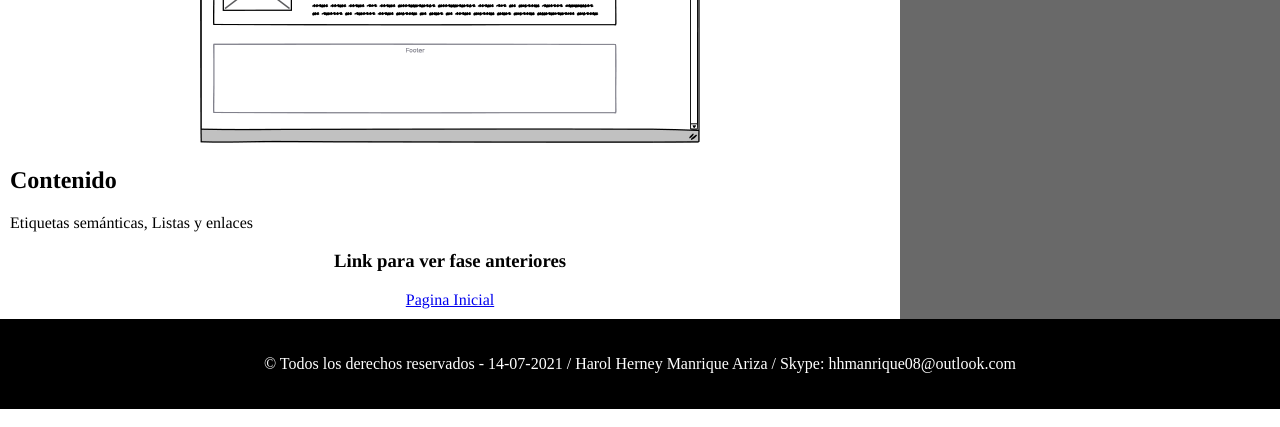
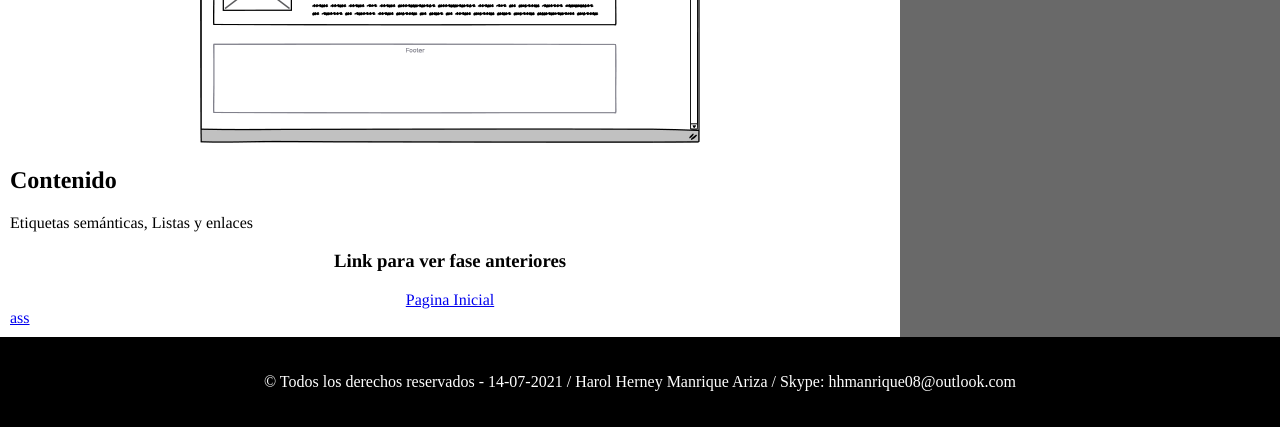
Before and after one commit to HarolManrique/DSW-HarolManrique, a plain HTML site: page fase4/index.html in a window 1280 px wide. Shown: the part 957-1384 px from the top of the page. Drawn offline with Linux system fonts and the light colour scheme.

Commit message:
Update index.html

```diff
--- a/fase4/index.html
+++ b/fase4/index.html
@@ -57,6 +57,7 @@
         <p>Etiquetas semánticas, Listas y enlaces</p>
         <center><h3>Link para ver fase anteriores</h3></center>
         <center><a href="https://harolmanrique.github.io/DSW-HarolManrique/">Pagina Inicial</a></center>
+        <a href="/fase4/recurso1.html">ass</a>
     </section>
     <aside>
       <iframe
```
